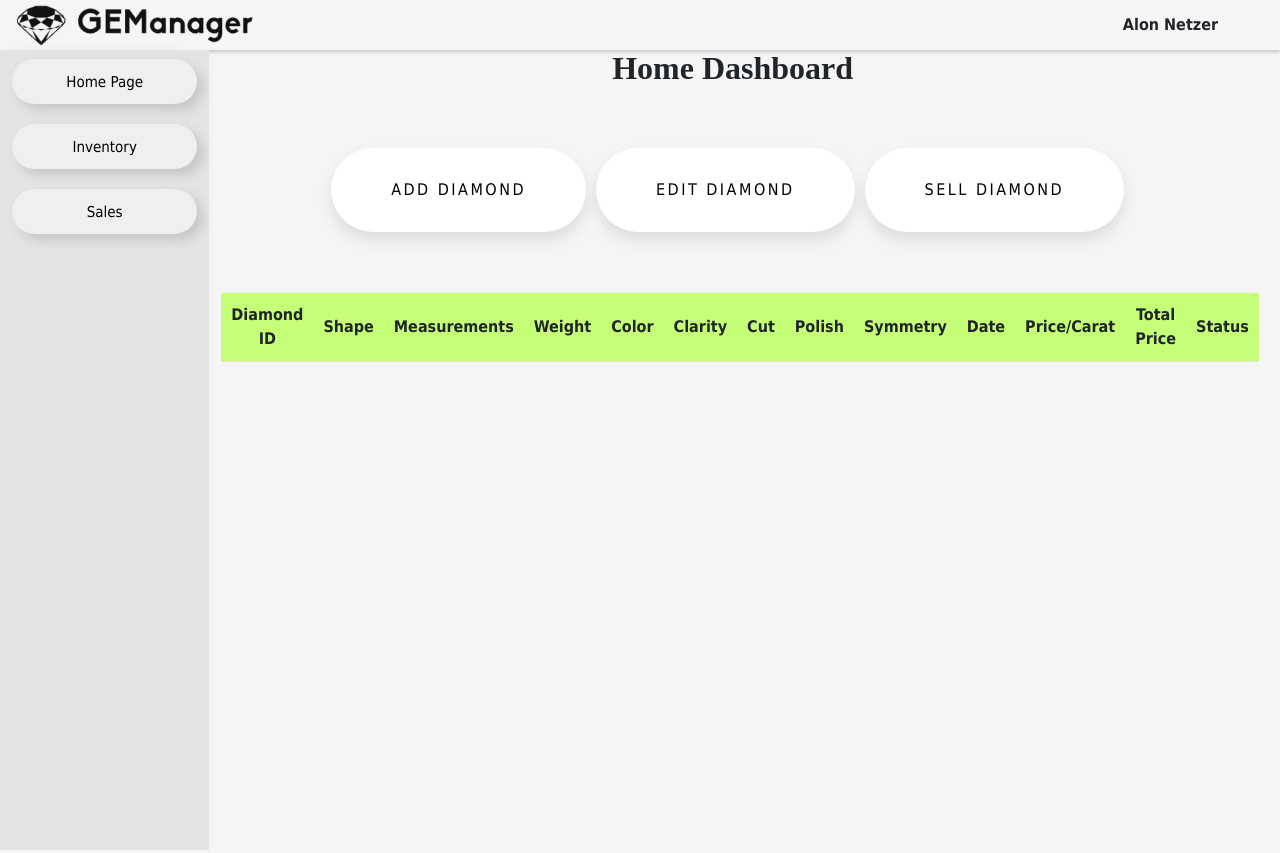
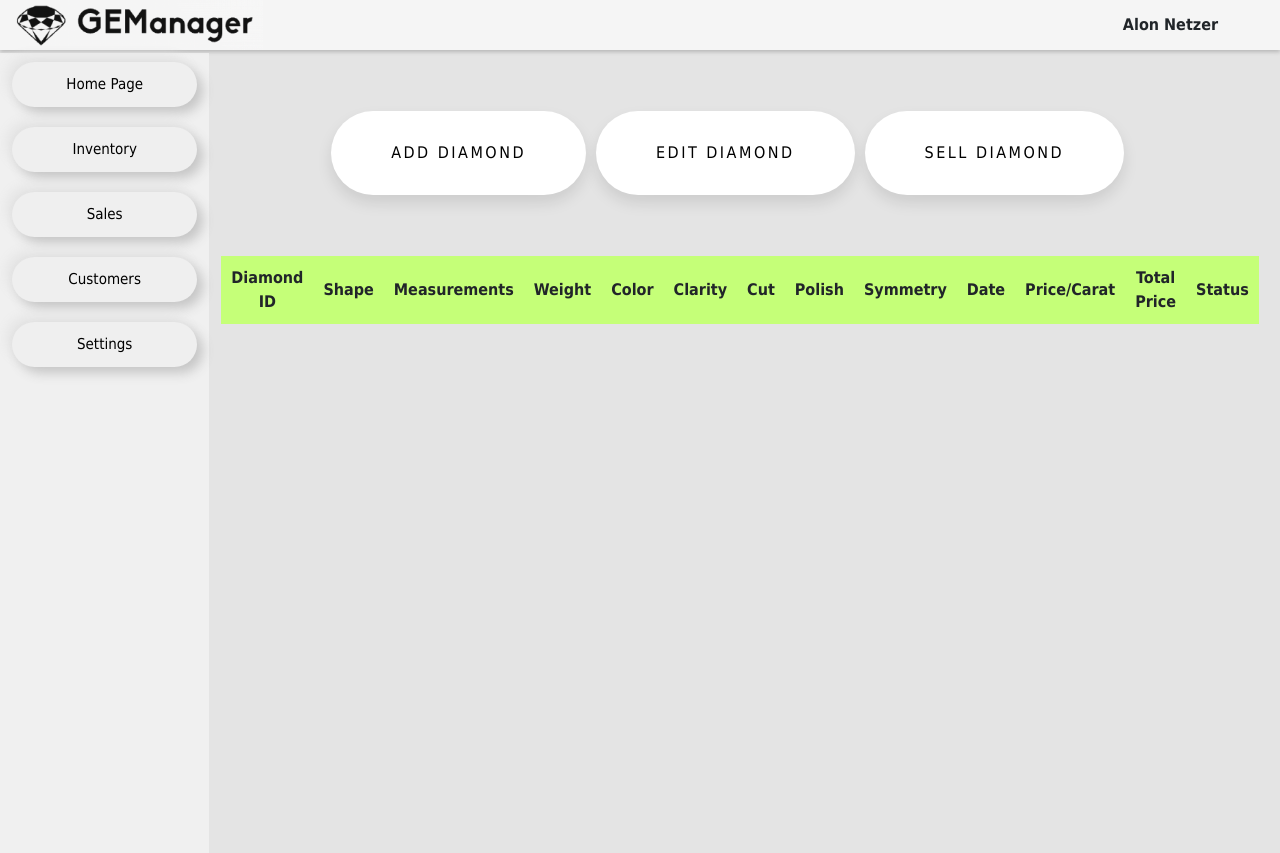
Before and after one commit to michalBerk/gemanager, a PHP site: page /index.html in a window 1280 px wide. Run offline with PHP 8.4, Linux system fonts and the light colour scheme; lists and menus that the app fills with data are empty.

Commit message:
Changing the background and adding buttons

```diff
--- a/index.html
+++ b/index.html
@@ -18,16 +18,18 @@
     </header>
     <div class="container-fluid" >
         <div class="row" >
-            <div class="col-lg-2" style="background-color: #E4E4E4;">
+            <div class="col-lg-2">
                 <nav class="nav flex-column">
                     <button href="#">Home Page</button>
                     <button href="#">Inventory</button>
                     <button href="#">Sales</button>
+                    <button href="#">Customers</button>
+                    <button href="#">Settings</button>
                 </nav>
             </div>
             <div class="col-lg-10">
                 <main>
-                    <h1>Home Dashboard</h1>
+                    <!--h1>Home Dashboard</h1-->
                     <div id="action_buttons">
                         <button1 id="popupButton">Add Diamond</button1>
                         <!--This is the Pop up window for adding diamond-->
@@ -40,7 +42,7 @@
                                             <input type="text" required="" autocomplete="off" placeholder="certificat number">
                                             <!--A button that sends the ID of the diamond to the API-->
                                             <button id ='getButton' class="cta">
-                                                <span>get</span>
+                                                <span>Get</span>
                                                 <svg viewBox="0 0 13 10" height="10px" width="15px">
                                                   <path d="M1,5 L11,5"></path>
                                                   <polyline points="8 1 12 5 8 9"></polyline>
--- a/styles.css
+++ b/styles.css
@@ -1,21 +1,13 @@
 body {
     margin: 0;
     padding: 0;
-    background-color: #F5F5F5;
+    background-color:#E4E4E4 ;
     font-family: tahoma;
 }
 
-#sideMenu {
-    position: fixed;
-    bottom: 0; /* Start from the bottom of the header menu */
-    left: 0;
-    height: 92%; /* Calculate the height excluding the header menu */
-    width: 20%;
-    background-color: #E4E4E4;
-    box-shadow: 2px 0 4px rgba(0, 0, 0, 0.2); /* Add shadow effect on the right */
-    display: flex;
-    flex-direction: column; /* Stack items vertically */
-    align-items: center; /* Center items horizontally */
+.col-lg-2 {
+    background-color:rgba(245, 245, 245, 0.75);
+    margin-top: 0.2%;
 }
 
 #buttons {
@@ -149,7 +141,10 @@ height: 100vh;
 }
 h1{
     text-align: center;
-    font:700 2rem/normal Poppins;
+    font-family: tahoma;
+    margin-top: 4%;
+    font-weight: bold;
+    font-size: calc(12px + 1.5vw); /* Adjust the base and factor as needed */
 
 }
 /*Add dimaond- pop up window- css*/
@@ -173,8 +168,8 @@ h1{
     transform: translate(-50%, -50%);
     padding: 20px;
     background-color: #fff;
-    border-radius: 5px;
-    box-shadow: 0 0 10px rgba(0, 0, 0, 0.3);
+    border-radius: 10px;
+    box-shadow: 0 0 30px rgba(0, 0, 0, 0.3);
     z-index: 1001;
 }
 .inputGroup {
@@ -194,7 +189,9 @@ width: 100%;
 margin-right: 5%;
 }
 h2{
-font-family: "Kanit", sans-serif;
+font-family: Verdana, Geneva, Tahoma, sans-serif;
+font-style: initial;
+margin-top: 2%;
 }
 .pButton {
 padding: 1.3em 3em;
```
